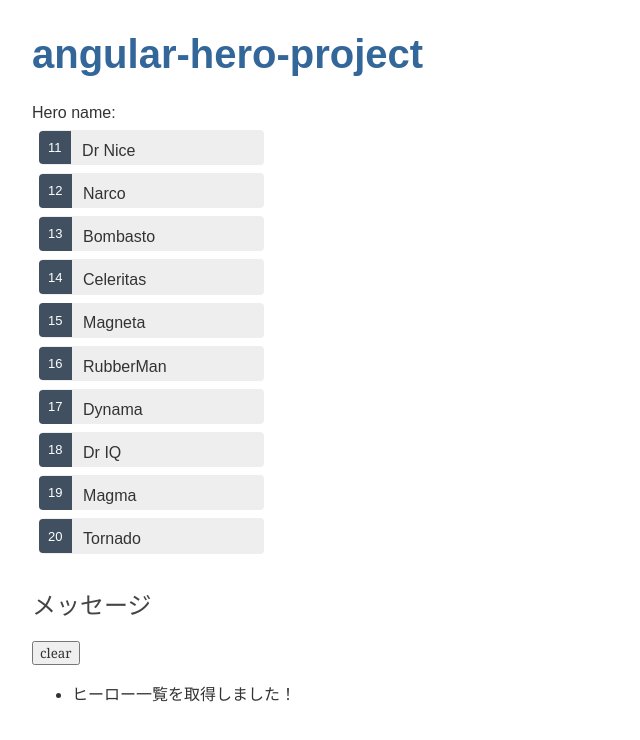
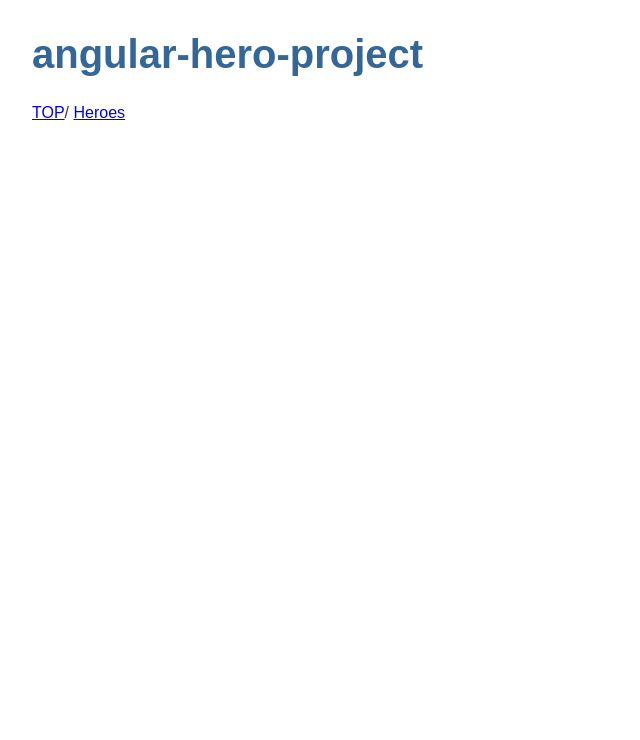
Before and after one commit to dkdk443/angular-hero-project, an Angular app: page / in a window 1280 px wide. Shown: the top 740 px of the page, without its empty margins (0-640 px from the left). Built offline with nearby package versions, Linux system fonts and the light colour scheme.

Commit message:
ヒーロー一覧へのナビゲーション作成#9

```diff
--- a/src/app/app.component.html
+++ b/src/app/app.component.html
@@ -1,3 +1,7 @@
 <h1>{{ title }}</h1>
-<app-heroes></app-heroes>
+<nav>
+  <a routerLink="/">TOP</a>/
+  <a routerLink="/heroes">Heroes</a>
+</nav>
+<router-outlet></router-outlet>
 <app-messages></app-messages>
--- a/src/app/app.module.ts
+++ b/src/app/app.module.ts
@@ -6,6 +6,7 @@ import { AppComponent } from './app.component';
 import { HeroesComponent } from './heroes/heroes.component';
 import { HeroDetailComponent } from './hero-detail/hero-detail.component';
 import { MessagesComponent } from './messages/messages.component';
+import { AppRoutingModule } from './app-routing.module';
 
 
 @NgModule({
@@ -17,7 +18,8 @@ import { MessagesComponent } from './messages/messages.component';
   ],
   imports: [
     BrowserModule,
-    FormsModule
+    FormsModule,
+    AppRoutingModule
   ],
   providers: [],
   bootstrap: [AppComponent]
```
Also changed, not shown: src/app/app-routing.module.ts (added, +19 -0 lines).
